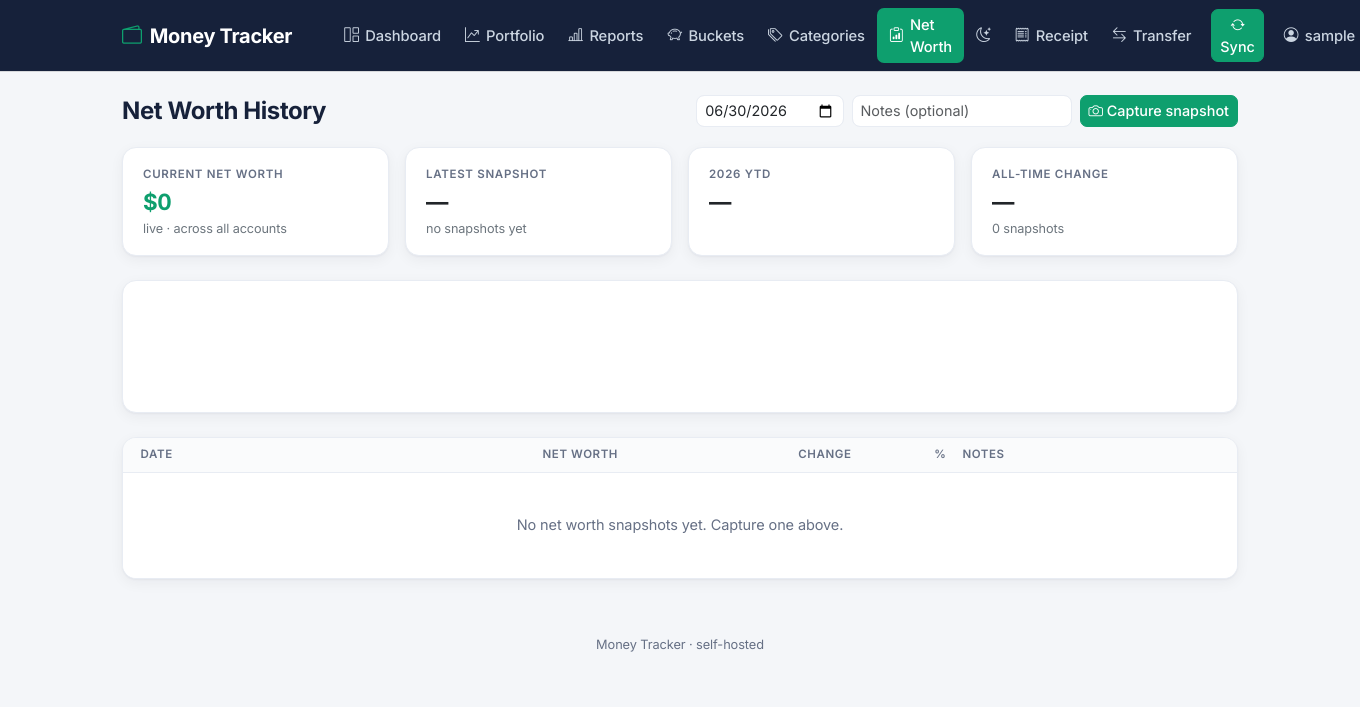
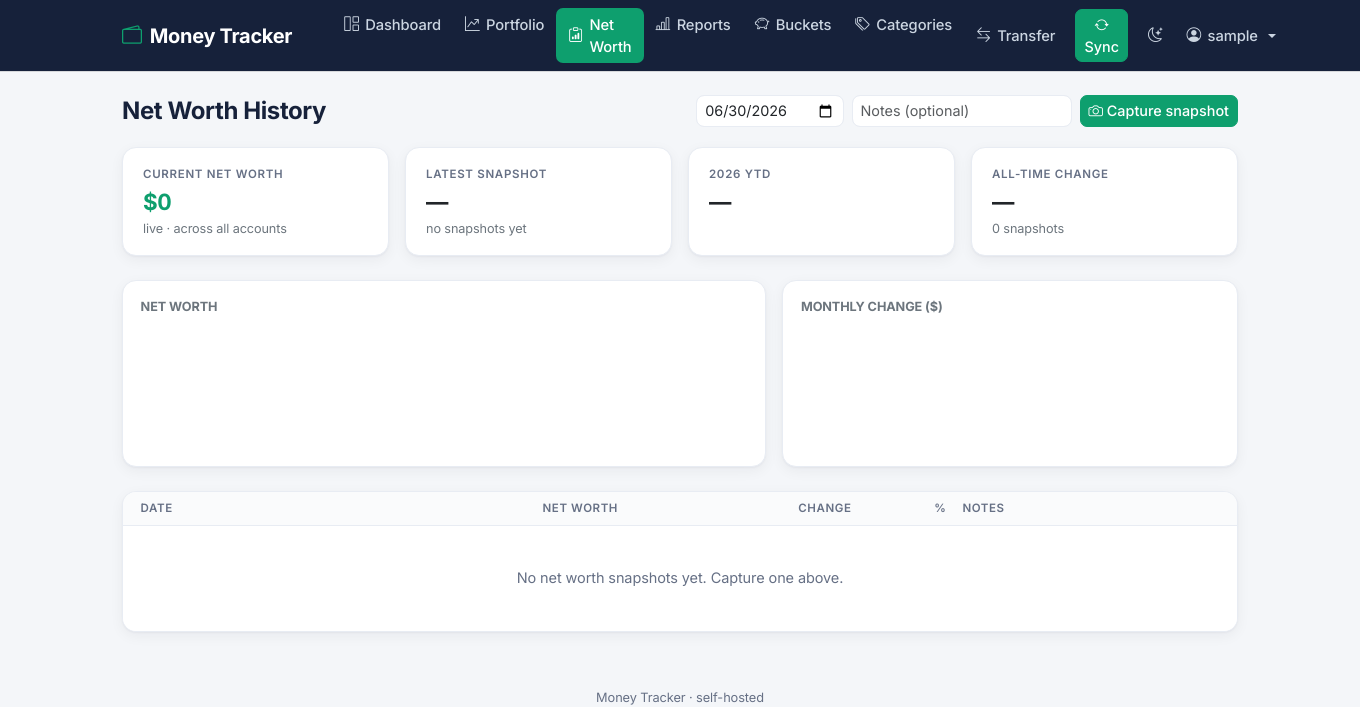
Before and after one commit to jaysuzi5/money-tracker, a Django app: page /networth/ in a window 1360 px wide. Shown: the top 707 px of the page. Run offline with Django 5.2, Linux system fonts and the light colour scheme; the visitor is signed in with stand-in values (Sample User, id 1); data that the repository does not hold is empty; some libraries are stand-ins or nearby versions.

Commit message:
Net Worth: monthly-change chart, colored table amounts; navbar reorg
- Net Worth tab next to Portfolio; dark-mode icon before username; remove Receipt tab
- Monthly Change bar chart (green/red) on Net Worth page
- Color change + % columns green/red in table

Co-Authored-By: Claude Opus 4.8 <noreply@anthropic.com>

```diff
--- a/templates/base.html
+++ b/templates/base.html
@@ -25,20 +25,19 @@
       <ul class="navbar-nav me-auto ms-lg-4">
         <li class="nav-item"><a class="nav-link {% if url_name == 'dashboard' %}active{% endif %}" href="{% url 'tracker:dashboard' %}"><i class="bi bi-grid-1x2"></i> Dashboard</a></li>
         <li class="nav-item"><a class="nav-link {% if url_name == 'portfolio' %}active{% endif %}" href="{% url 'tracker:portfolio' %}"><i class="bi bi-graph-up-arrow"></i> Portfolio</a></li>
+        <li class="nav-item"><a class="nav-link {% if url_name == 'networth' %}active{% endif %}" href="{% url 'tracker:networth' %}"><i class="bi bi-clipboard-data"></i> Net Worth</a></li>
         <li class="nav-item"><a class="nav-link {% if url_name == 'reports' %}active{% endif %}" href="{% url 'tracker:reports' %}"><i class="bi bi-bar-chart-line"></i> Reports</a></li>
         <li class="nav-item"><a class="nav-link {% if url_name == 'buckets' %}active{% endif %}" href="{% url 'tracker:buckets' %}"><i class="bi bi-piggy-bank"></i> Buckets</a></li>
         <li class="nav-item"><a class="nav-link {% if url_name == 'categories' %}active{% endif %}" href="{% url 'tracker:categories' %}"><i class="bi bi-tags"></i> Categories</a></li>
       </ul>
       <ul class="navbar-nav align-items-lg-center">
-        <li class="nav-item"><a class="nav-link {% if url_name == 'networth' %}active{% endif %}" href="{% url 'tracker:networth' %}"><i class="bi bi-clipboard-data"></i> Net Worth</a></li>
-        <li class="nav-item"><a class="nav-link" href="#" id="theme-toggle" title="Toggle dark mode"><i class="bi bi-moon-stars"></i></a></li>
-        <li class="nav-item"><a class="nav-link" href="{% url 'tracker:receipt_new' %}"><i class="bi bi-receipt"></i> Receipt</a></li>
         <li class="nav-item"><a class="nav-link" href="{% url 'tracker:transfer_new' %}"><i class="bi bi-arrow-left-right"></i> Transfer</a></li>
         <li class="nav-item">
           <form method="post" action="{% url 'tracker:sync_now' %}" class="m-0 px-2" id="sync-form">{% csrf_token %}
             <button class="btn btn-primary btn-sm"><i class="bi bi-arrow-repeat"></i> Sync</button>
           </form>
         </li>
+        <li class="nav-item"><a class="nav-link" href="#" id="theme-toggle" title="Toggle dark mode"><i class="bi bi-moon-stars"></i></a></li>
         <li class="nav-item dropdown">
           <a class="nav-link dropdown-toggle" href="#" data-bs-toggle="dropdown"><i class="bi bi-person-circle"></i> {{ user.username }}</a>
           <ul class="dropdown-menu dropdown-menu-end">
--- a/templates/tracker/networth.html
+++ b/templates/tracker/networth.html
@@ -37,7 +37,16 @@
   </div></div>
 </div>
 
-<div class="card mb-4"><div class="card-body"><canvas id="nw" height="90"></canvas></div></div>
+<div class="row g-3 mb-4">
+  <div class="col-lg-7"><div class="card h-100"><div class="card-body">
+    <h6 class="text-secondary text-uppercase small fw-bold mb-2">Net Worth</h6>
+    <canvas id="nw" height="120"></canvas>
+  </div></div></div>
+  <div class="col-lg-5"><div class="card h-100"><div class="card-body">
+    <h6 class="text-secondary text-uppercase small fw-bold mb-2">Monthly Change ($)</h6>
+    <canvas id="nwchg" height="120"></canvas>
+  </div></div></div>
+</div>
 
 <div class="card table-card">
   <table class="table table-hover">
@@ -49,7 +58,8 @@
         <td class="text-end num fw-semibold">${{ r.s.net_worth|floatformat:2|intcomma }}</td>
         <td class="text-end num {% if r.change and r.change >= 0 %}amount-pos{% elif r.change %}amount-neg{% endif %}">
           {% if r.change != None %}{% if r.change >= 0 %}+{% endif %}${{ r.change|floatformat:0|intcomma }}{% else %}—{% endif %}</td>
-        <td class="text-end num small text-secondary">{% if r.pct != None %}{{ r.pct|floatformat:1 }}%{% else %}—{% endif %}</td>
+        <td class="text-end num small {% if r.pct and r.pct >= 0 %}amount-pos{% elif r.pct %}amount-neg{% else %}text-secondary{% endif %}">
+          {% if r.pct != None %}{% if r.pct >= 0 %}+{% endif %}{{ r.pct|floatformat:1 }}%{% else %}—{% endif %}</td>
         <td class="small text-secondary">{{ r.s.notes }}</td>
         <td class="text-end text-nowrap">
           <button class="btn btn-sm btn-outline-secondary py-0" data-bs-toggle="modal" data-bs-target="#edit-{{ r.s.id }}"><i class="bi bi-pencil"></i></button>
@@ -103,5 +113,15 @@
       scales: { x: { type: 'time', time: { unit: 'month', tooltipFormat: 'MMM d, yyyy' } },
         y: { ticks: { callback: v => '$' + (v/1000).toLocaleString() + 'k' } } } }
   });
+  const chg = d.slice(1);
+  if (chg.length) new Chart(document.getElementById('nwchg'), {
+    type: 'bar',
+    data: { datasets: [{ label: 'Monthly change', data: chg.map(x => ({x: x.date, y: x.change})),
+      backgroundColor: chg.map(x => x.change >= 0 ? 'rgba(14,159,110,.7)' : 'rgba(225,29,72,.7)'),
+      borderColor: chg.map(x => x.change >= 0 ? '#0e9f6e' : '#e11d48'), borderWidth: 1 }] },
+    options: { plugins: { legend: { display: false } },
+      scales: { x: { type: 'time', time: { unit: 'month', tooltipFormat: 'MMM d, yyyy' } },
+        y: { ticks: { callback: v => '$' + (v/1000).toLocaleString() + 'k' } } } }
+  });
 </script>
 {% endblock %}
--- a/tracker/views.py
+++ b/tracker/views.py
@@ -1069,13 +1069,15 @@ def networth(request):
     from .models import NetWorthSnapshot
     snaps = list(NetWorthSnapshot.objects.order_by('snapshot_date'))
     rows = []
+    chart = []
     prev = None
     for s in snaps:
         change = (s.net_worth - prev.net_worth) if prev else None
         pct = (float(change) / float(prev.net_worth) * 100) if prev and prev.net_worth else None
         rows.append({'s': s, 'change': change, 'pct': pct})
+        chart.append({'date': s.snapshot_date.isoformat(), 'net_worth': float(s.net_worth),
+                      'change': float(change) if change is not None else 0.0})
         prev = s
-    chart = [{'date': s.snapshot_date.isoformat(), 'net_worth': float(s.net_worth)} for s in snaps]
     rows.reverse()
 
     latest = snaps[-1] if snaps else None
```
